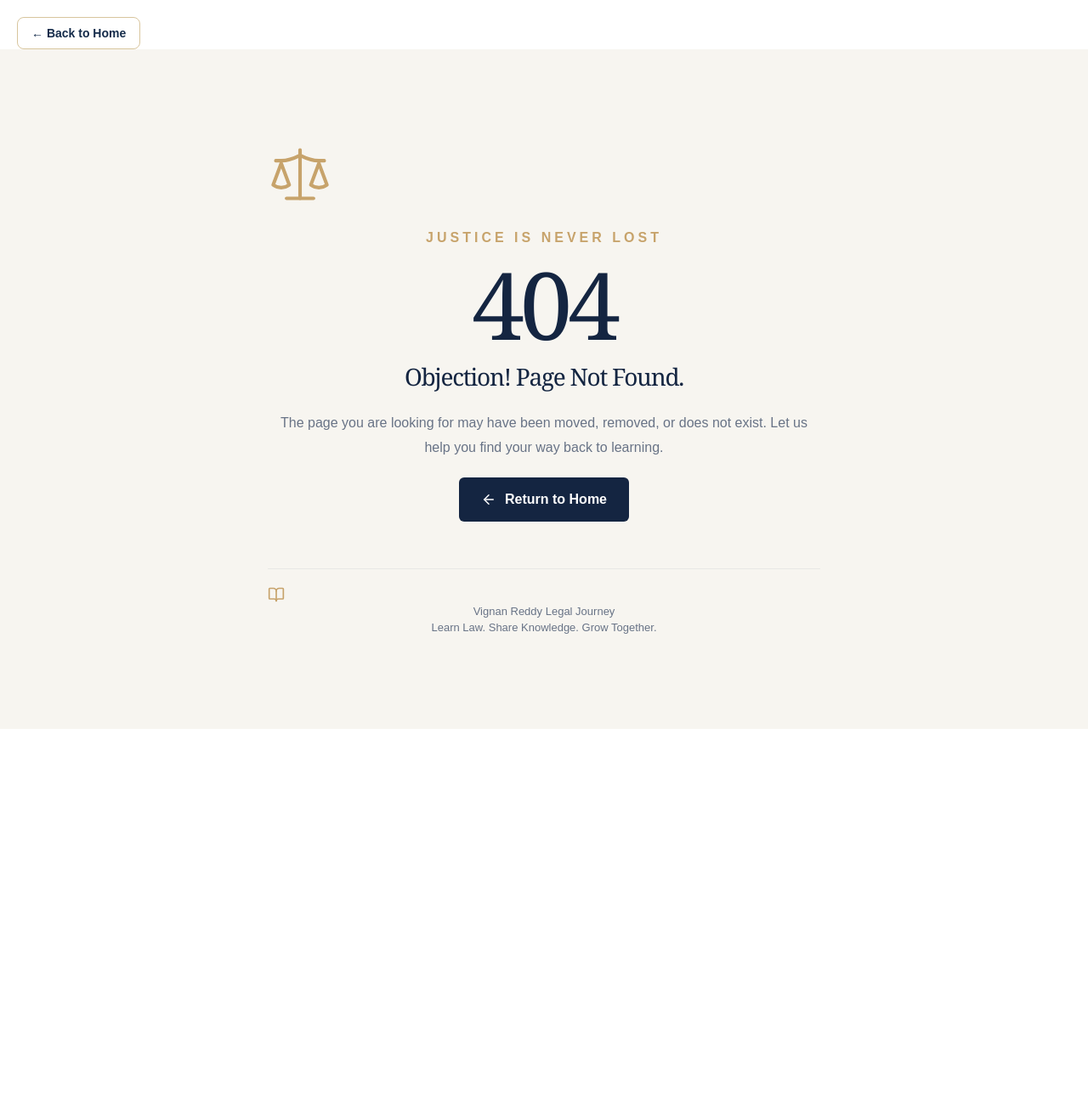
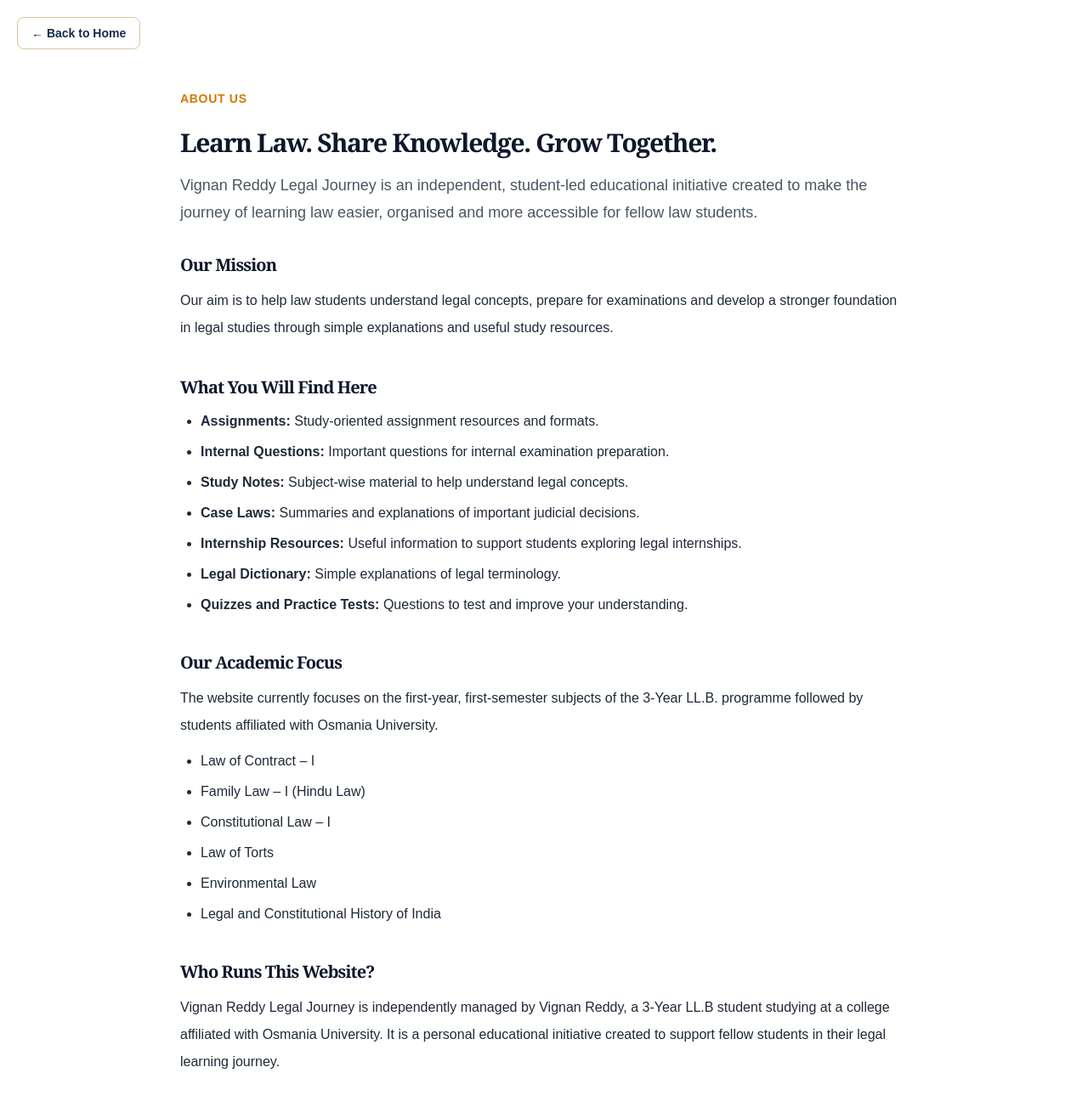
Before and after one commit to Vr7solutions/vignanreddy-legal-journey, a Next.js app: page /about in a window 1280 px wide. Before the commit this address had no page. Shown: the top 1296 px of the page at 85% size. Before the commit the page ends 858 px from the top, so only its background shows below. Built offline with nearby package versions, Linux system fonts and the light colour scheme.

Commit message:
Add About page for Vignan Reddy Legal Journey
This file contains the About page for Vignan Reddy Legal Journey, detailing the initiative's mission, resources, academic focus, and contact information.

```diff
--- /dev/null
+++ b/app/about/page.tsx
@@ -0,0 +1,122 @@
+import type { Metadata } from "next";
+import Link from "next/link";
+
+export const metadata: Metadata = {
+  title: "About Us | Vignan Reddy Legal Journey",
+  description:
+    "Learn about Vignan Reddy Legal Journey, an independent student-led initiative sharing free educational resources for 3-Year LL.B students.",
+};
+
+export default function AboutPage() {
+  return (
+    <main className="mx-auto max-w-4xl px-5 py-12 text-gray-800">
+      <div className="mb-8">
+        <p className="mb-2 text-sm font-semibold uppercase tracking-wider text-amber-600">
+          About Us
+        </p>
+        <h1 className="mb-4 text-3xl font-bold text-slate-900">
+          Learn Law. Share Knowledge. Grow Together.
+        </h1>
+        <p className="text-lg leading-8 text-gray-600">
+          Vignan Reddy Legal Journey is an independent, student-led educational
+          initiative created to make the journey of learning law easier,
+          organised and more accessible for fellow law students.
+        </p>
+      </div>
+
+      <section className="mb-10">
+        <h2 className="mb-3 text-xl font-bold text-slate-900">Our Mission</h2>
+        <p className="leading-8">
+          Our aim is to help law students understand legal concepts, prepare
+          for examinations and develop a stronger foundation in legal studies
+          through simple explanations and useful study resources.
+        </p>
+      </section>
+
+      <section className="mb-10">
+        <h2 className="mb-3 text-xl font-bold text-slate-900">
+          What You Will Find Here
+        </h2>
+        <ul className="list-disc space-y-2 pl-6 leading-7">
+          <li><strong>Assignments:</strong> Study-oriented assignment resources and formats.</li>
+          <li><strong>Internal Questions:</strong> Important questions for internal examination preparation.</li>
+          <li><strong>Study Notes:</strong> Subject-wise material to help understand legal concepts.</li>
+          <li><strong>Case Laws:</strong> Summaries and explanations of important judicial decisions.</li>
+          <li><strong>Internship Resources:</strong> Useful information to support students exploring legal internships.</li>
+          <li><strong>Legal Dictionary:</strong> Simple explanations of legal terminology.</li>
+          <li><strong>Quizzes and Practice Tests:</strong> Questions to test and improve your understanding.</li>
+        </ul>
+      </section>
+
+      <section className="mb-10">
+        <h2 className="mb-3 text-xl font-bold text-slate-900">
+          Our Academic Focus
+        </h2>
+        <p className="mb-3 leading-8">
+          The website currently focuses on the first-year, first-semester
+          subjects of the 3-Year LL.B. programme followed by students affiliated
+          with Osmania University.
+        </p>
+        <ul className="list-disc space-y-2 pl-6 leading-7">
+          <li>Law of Contract – I</li>
+          <li>Family Law – I (Hindu Law)</li>
+          <li>Constitutional Law – I</li>
+          <li>Law of Torts</li>
+          <li>Environmental Law</li>
+          <li>Legal and Constitutional History of India</li>
+        </ul>
+      </section>
+
+      <section className="mb-10">
+        <h2 className="mb-3 text-xl font-bold text-slate-900">
+          Who Runs This Website?
+        </h2>
+        <p className="leading-8">
+          Vignan Reddy Legal Journey is independently managed by Vignan Reddy,
+          a 3-Year LL.B student studying at a college affiliated with Osmania
+          University. It is a personal educational initiative created to
+          support fellow students in their legal learning journey.
+        </p>
+      </section>
+
+      <section className="mb-10">
+        <h2 className="mb-3 text-xl font-bold text-slate-900">
+          Our Commitment to Learning
+        </h2>
+        <p className="leading-8">
+          We aim to present information in a clear and student-friendly manner.
+          However, legal provisions and judgments should always be checked
+          against authoritative sources. If you find an error or have a
+          suggestion, please contact us so it can be reviewed.
+        </p>
+      </section>
+
+      <section className="mb-10">
+        <h2 className="mb-3 text-xl font-bold text-slate-900">
+          What This Website Is Not
+        </h2>
+        <p className="leading-8">
+          This is an independent educational initiative. It is not an official
+          website of Osmania University, any affiliated college, any court or
+          any government authority. Its content is intended for educational
+          purposes and does not replace professional legal advice.
+        </p>
+      </section>
+
+      <section className="rounded-xl border border-amber-200 bg-amber-50 p-6">
+        <h2 className="mb-2 text-xl font-bold text-slate-900">
+          Get in Touch
+        </h2>
+        <p className="mb-4 leading-7">
+          Have a correction, suggestion or question? We welcome your feedback.
+        </p>
+        <Link
+          href="/contact"
+          className="font-semibold text-amber-700 underline underline-offset-4"
+        >
+          Contact Us
+        </Link>
+      </section>
+    </main>
+  );
+}
```
